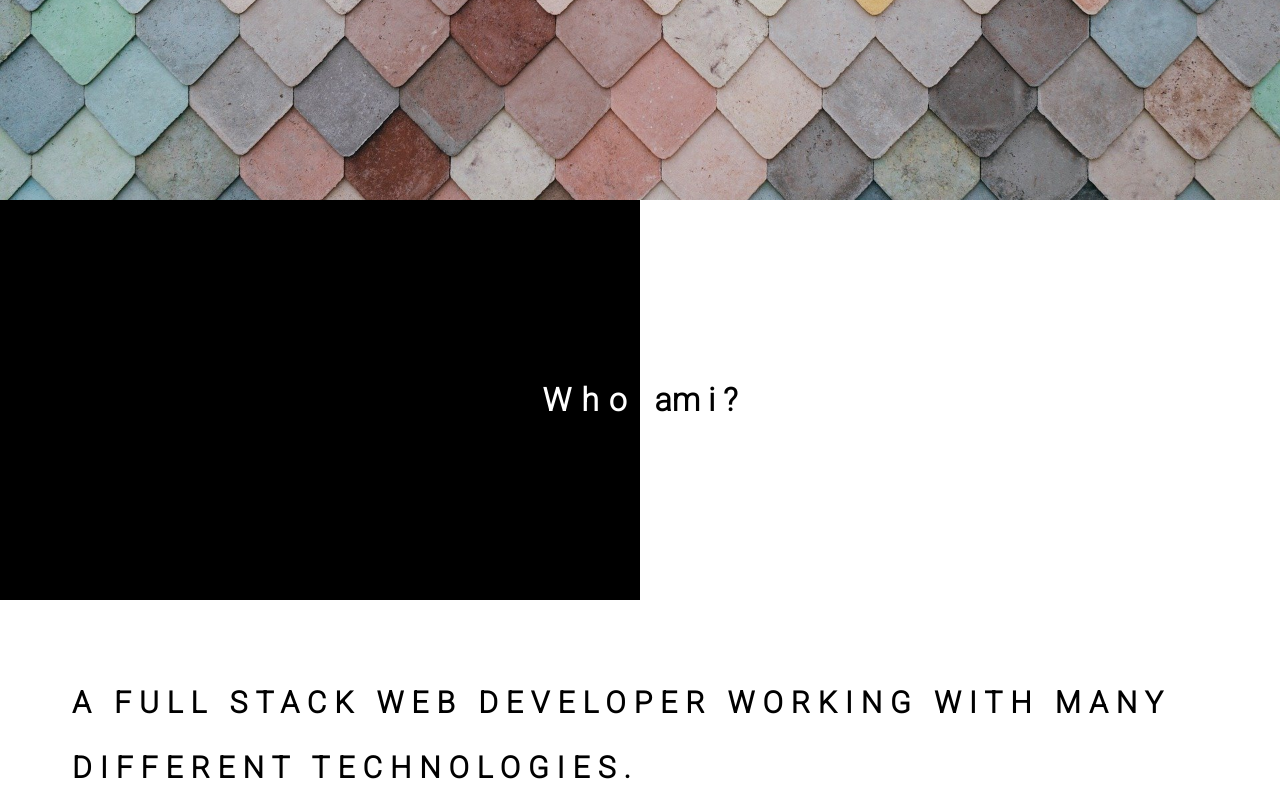
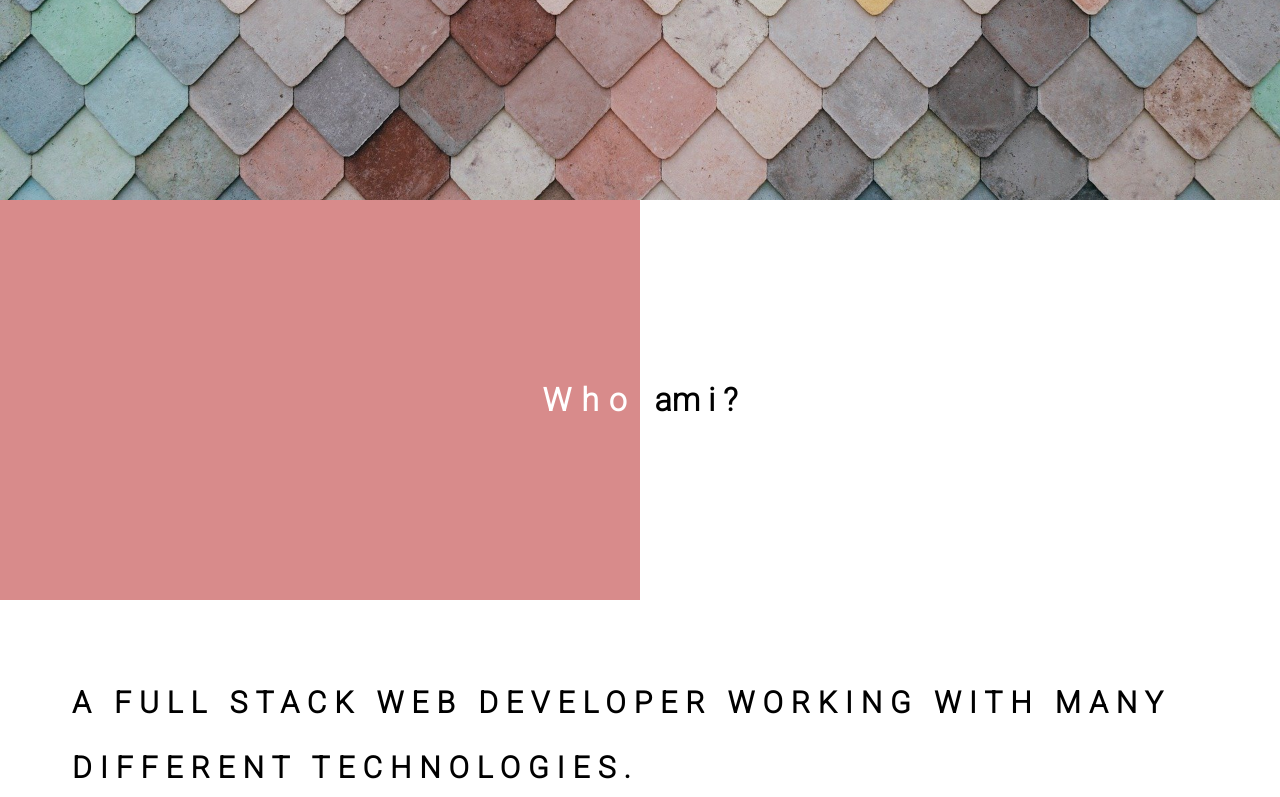
Before and after one commit to seanp97/sean-pelser-portfolio, a React (Create React App) app: page / in a window 1280 px wide. Shown: the part 600-1397 px from the top of the page. Built offline with nearby package versions, Linux system fonts and the light colour scheme; a web font is replaced by a local one.

Commit message:
Update App.css

```diff
--- a/src/App.css
+++ b/src/App.css
@@ -145,7 +145,7 @@ nav ul a:not(:last-of-type) {
     display: flex;
     justify-content: center;
     align-items: center;
-    background: linear-gradient(to left, #FFF 50%, #000 50%);
+        background: linear-gradient(270deg ,#fff 50%,#d88b8b 0);
 }
 
 .who span.who-white {
```
